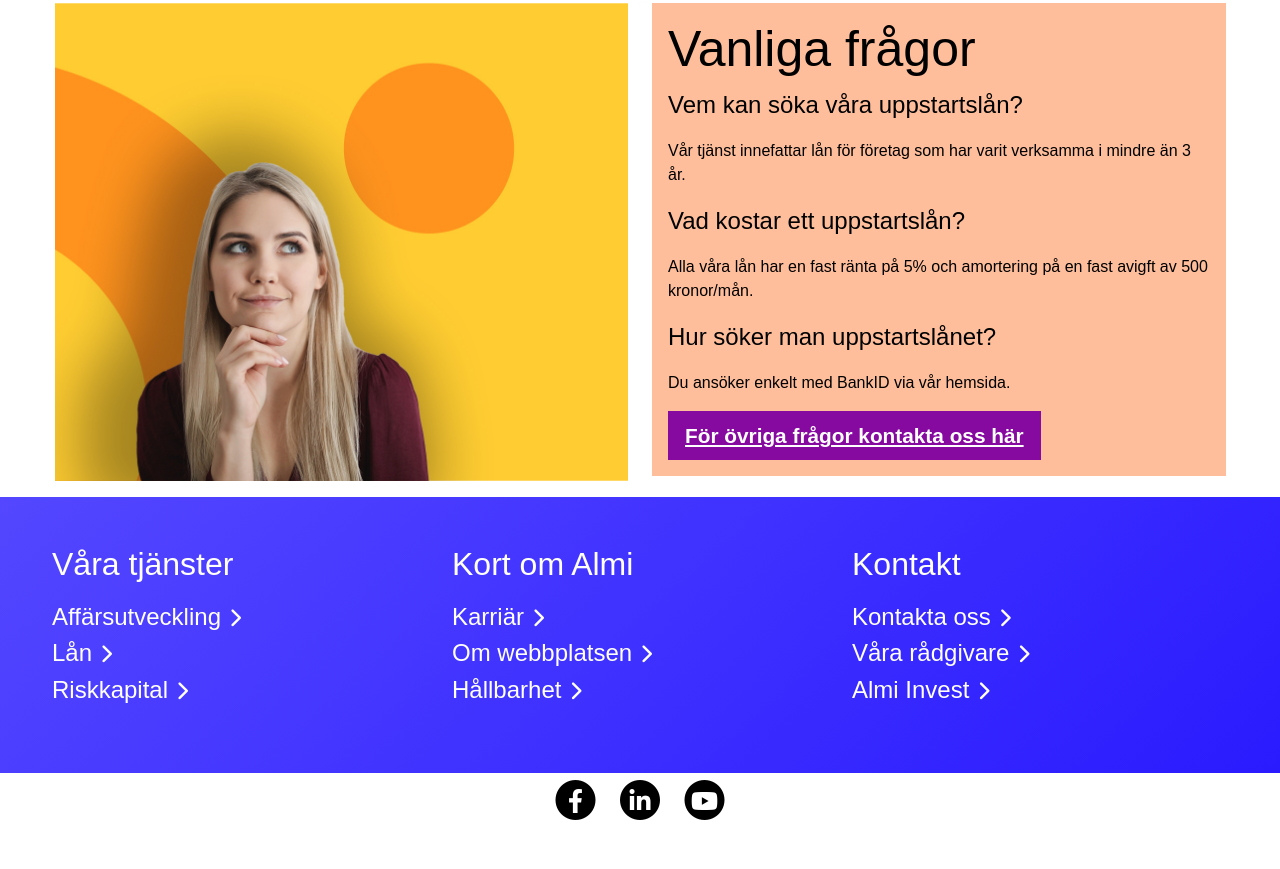
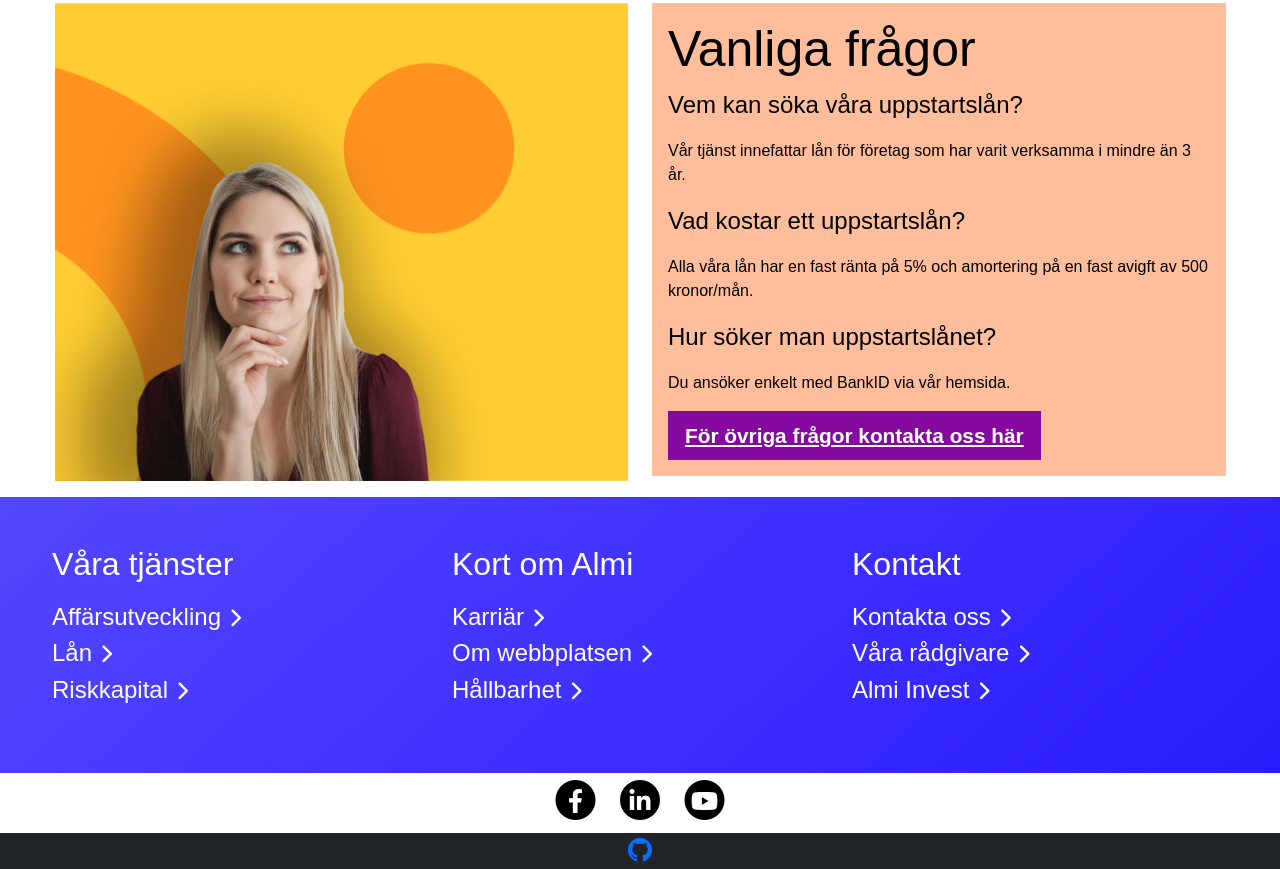
Before and after one commit to PaulinaKiendys/js-almi, a plain HTML site: page index.html in a window 1280 px wide. Shown: the part 2962-3831 px from the top of the page. Before the commit the page ends 3795 px from the top, so only its background shows below. Drawn offline with nearby package versions, Linux system fonts and the light colour scheme; a web font is replaced by a local one.

Commit message:
Added github icon

```diff
--- a/index.html
+++ b/index.html
@@ -13,8 +13,10 @@
   <link rel="stylesheet" href="https://use.typekit.net/ihq0bnf.css">
 
   <!-- Bootstrap 5.1 -->
-  <link href="https://cdn.jsdelivr.net/npm/bootstrap@5.1.3/dist/css/bootstrap.min.css" rel="stylesheet"
-    integrity="sha384-1BmE4kWBq78iYhFldvKuhfTAU6auU8tT94WrHftjDbrCEXSU1oBoqyl2QvZ6jIW3" crossorigin="anonymous">
+  <link href="https://cdn.jsdelivr.net/npm/bootstrap@5.1.3/dist/css/bootstrap.min.css" rel="stylesheet" integrity="sha384-1BmE4kWBq78iYhFldvKuhfTAU6auU8tT94WrHftjDbrCEXSU1oBoqyl2QvZ6jIW3" crossorigin="anonymous">
+
+  <!-- Bootstrap Icons -->
+  <link rel="stylesheet" href="https://cdn.jsdelivr.net/npm/bootstrap-icons@1.7.2/font/bootstrap-icons.css">
 
   <!-- Styles -->
   <link rel="stylesheet" href="style.css">
@@ -363,6 +365,12 @@
       </div>
     </div>
 
+    <div class="text-center bg-dark ">
+      <a href="https://github.com/PaulinaKiendys/js-almi">
+        <i class="bi-github" role="img" aria-label="GitHub"></i>
+      </a>
+    </div>
+
   </footer>
 
   <script src="https://cdn.jsdelivr.net/npm/bootstrap@5.1.3/dist/js/bootstrap.bundle.min.js"
--- a/style.css
+++ b/style.css
@@ -308,6 +308,11 @@ html {
     color: black;
   }
 
+  .bi-github {
+    color: rgb(13, 110, 253);
+    font-size: 24px;
+  }
+
   /* RESPONSIVE CSS
   -------------------------------------------------- */
 
```
